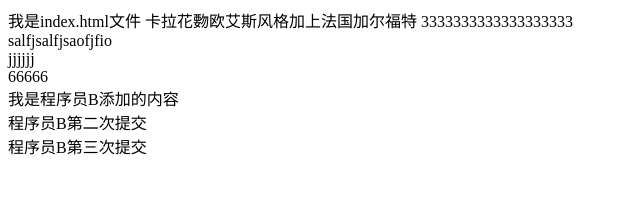
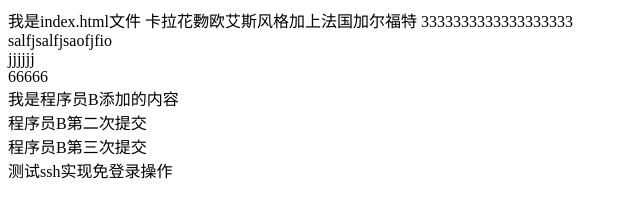
Before and after one commit to longtuteng/git-demo, a plain HTML site: page index.html in a window 1280 px wide. Shown: the whole page, without its empty margins (0-640 px from the left). Drawn offline with Linux system fonts and the light colour scheme.

Commit message:
测试ssh

```diff
--- a/index.html
+++ b/index.html
@@ -5,3 +5,4 @@
 <div>我是程序员B添加的内容</div>
 <div>程序员B第二次提交</div>
 <div>程序员B第三次提交</div>
+<div>测试ssh实现免登录操作</div>
```
